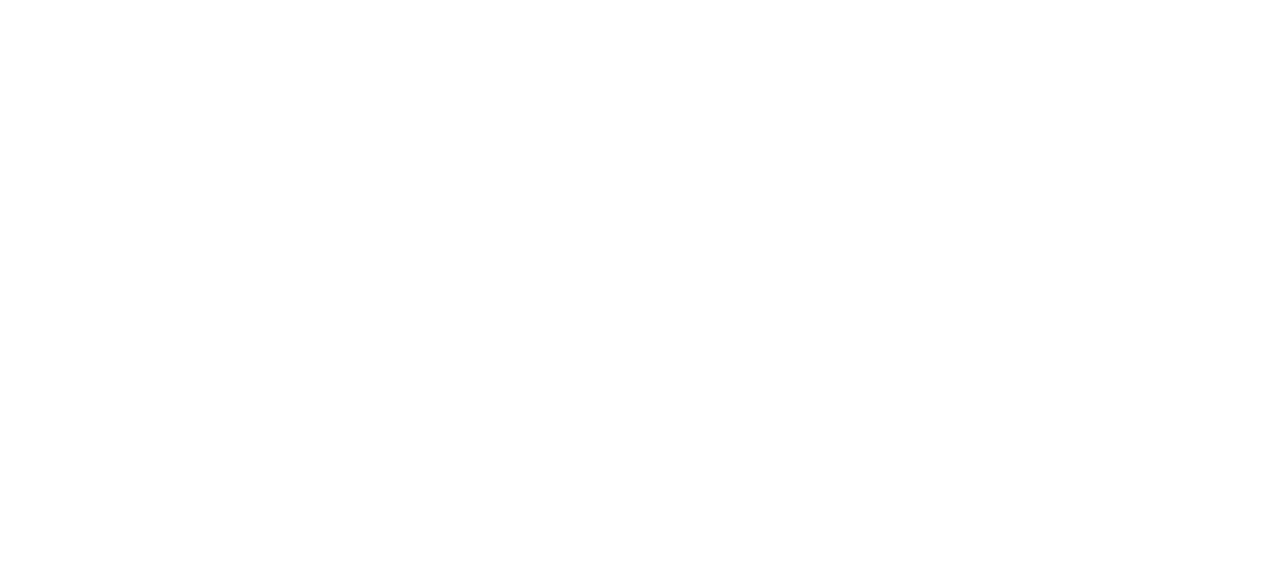
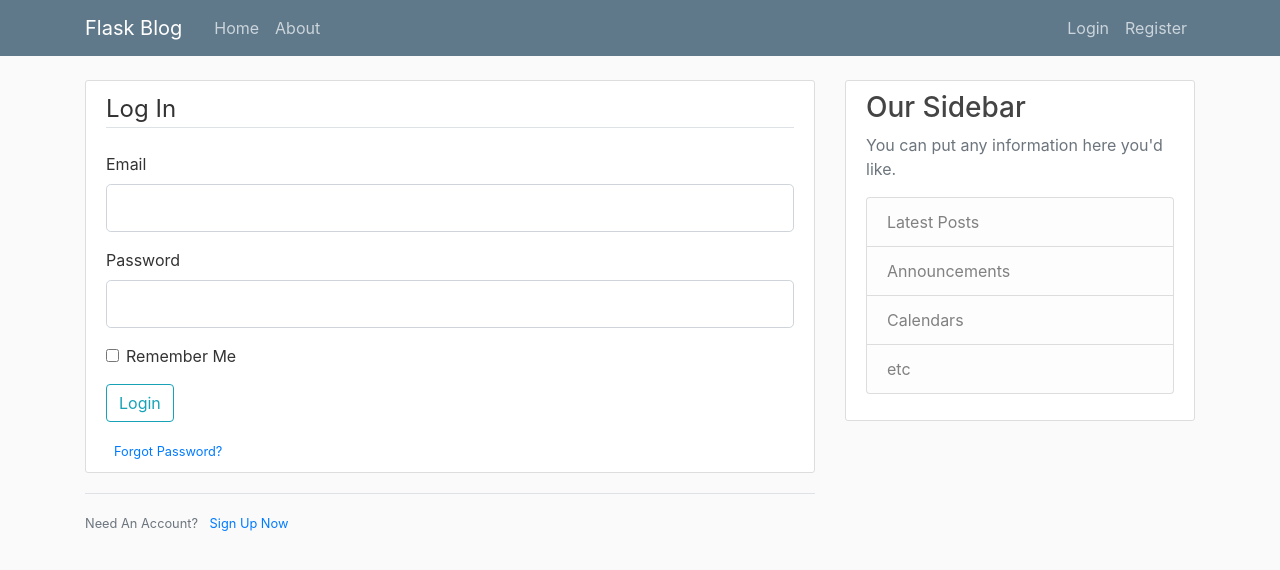
Before and after one commit to alect47/flask-blog, a Flask app: page /login in a window 1280 px wide. Before the commit the part shown is empty. Shown: the top 570 px of the page. Run offline with Flask 2, Linux system fonts and the light colour scheme; some libraries are stand-ins or nearby versions.

Commit message:
Update links with url_for

```diff
--- a/templates/layout.html
+++ b/templates/layout.html
@@ -27,13 +27,13 @@
           </button>
           <div class="collapse navbar-collapse" id="navbarToggle">
             <div class="navbar-nav mr-auto">
-              <a class="nav-item nav-link" href="/">Home</a>
-              <a class="nav-item nav-link" href="/about">About</a>
+              <a class="nav-item nav-link" href="{{ url_for('home') }}">Home</a>
+              <a class="nav-item nav-link" href="{{ url_for('about') }}">About</a>
             </div>
             <!-- Navbar Right Side -->
             <div class="navbar-nav">
-              <a class="nav-item nav-link" href="/login">Login</a>
-              <a class="nav-item nav-link" href="/register">Register</a>
+              <a class="nav-item nav-link" href="{{ url_for('login') }}">Login</a>
+              <a class="nav-item nav-link" href="{{ url_for('register') }}">Register</a>
             </div>
           </div>
         </div>
--- a/templates/login.html
+++ b/templates/login.html
@@ -0,0 +1,52 @@
+{% extends "layout.html" %}
+{% block content %}
+    <div class="content-section">
+        <form method="POST" action="">
+            {{ form.hidden_tag() }}
+            <fieldset class="form-group">
+                <legend class="border-bottom mb-4">Log In</legend>
+                <div class="form-group">
+                    {{ form.email.label(class="form-control-label") }}
+                    {% if form.email.errors %}
+                        {{ form.email(class="form-control form-control-lg is-invalid") }}
+                        <div class="invalid-feedback">
+                            {% for error in form.email.errors %}
+                                <span>{{ error }}</span>
+                            {% endfor %}
+                        </div>
+                    {% else %}
+                        {{ form.email(class="form-control form-control-lg") }}
+                    {% endif %}
+                </div>
+                <div class="form-group">
+                    {{ form.password.label(class="form-control-label") }}
+                    {% if form.password.errors %}
+                        {{ form.password(class="form-control form-control-lg is-invalid") }}
+                        <div class="invalid-feedback">
+                            {% for error in form.password.errors %}
+                                <span>{{ error }}</span>
+                            {% endfor %}
+                        </div>
+                    {% else %}
+                        {{ form.password(class="form-control form-control-lg") }}
+                    {% endif %}
+                </div>
+                <div class="form-check">
+                  {{ form.remember(class="form-check-input")}}
+                  {{ form.remember.label(class="form-check-label")}}
+                </div>
+            </fieldset>
+            <div class="form-group">
+                {{ form.submit(class="btn btn-outline-info") }}
+            </div>
+            <small class="text-muted ml-2">
+              <a href="#">Forgot Password?</a>
+            </small>
+        </form>
+    </div>
+    <div class="border-top pt-3">
+        <small class="text-muted">
+            Need An Account? <a class="ml-2" href="{{ url_for('register') }}">Sign Up Now</a>
+        </small>
+    </div>
+{% endblock content %}
```
Also changed, not shown: templates/register.html (+39 -2 lines).
